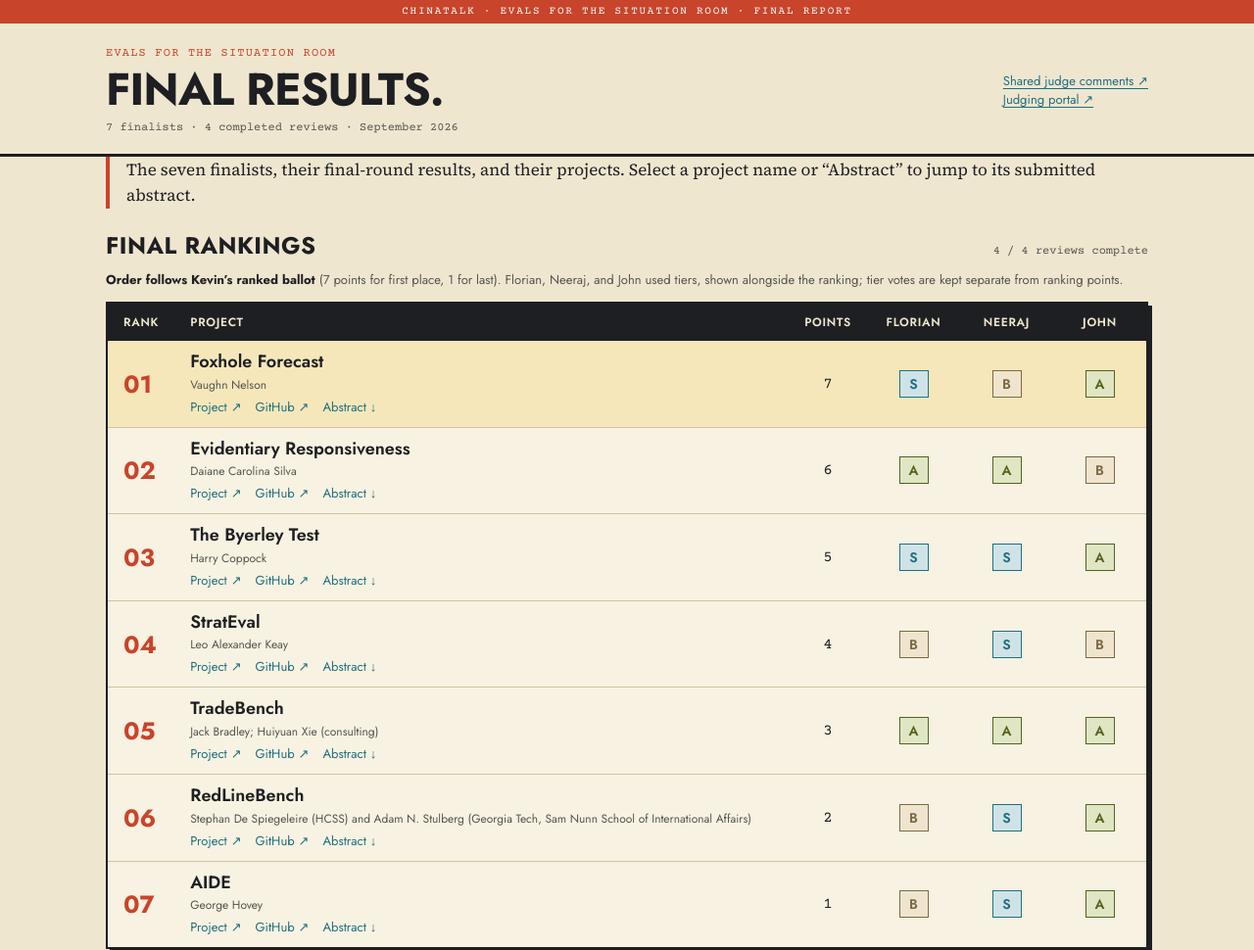
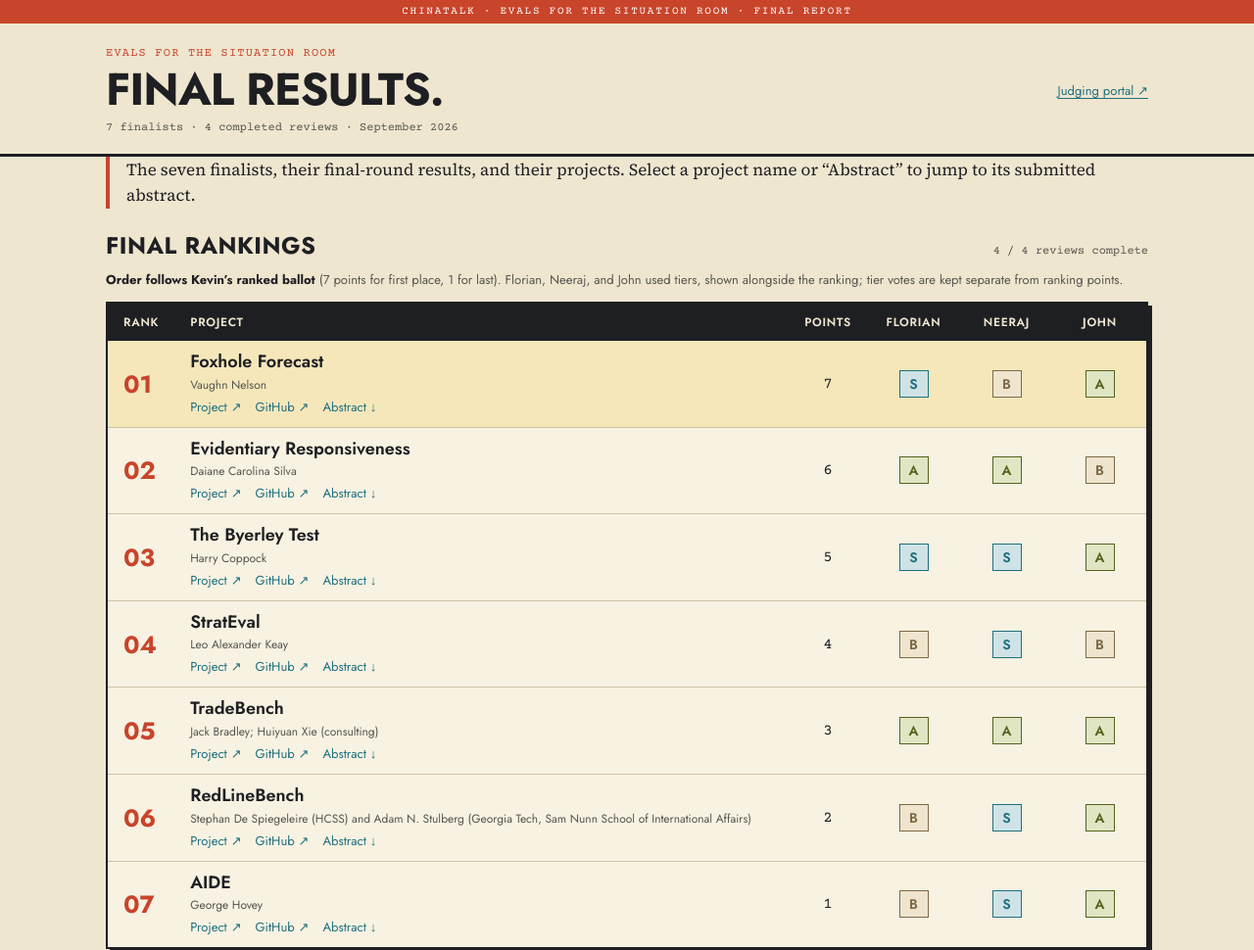
Before and after one commit to jorschneider/sitroom-sensecheck, a plain HTML site: page final/index.html in a window 1280 px wide. Shown: the top 970 px of the page at 98% size. Drawn offline with nearby package versions, Linux system fonts and the light colour scheme.

Commit message:
Remove unpublished shared-comments link from final report

```diff
--- a/final/index.html
+++ b/final/index.html
@@ -22,7 +22,7 @@ main{padding-top:22px;padding-bottom:24px}.summary{margin:0 0 20px;padding:0 0 0
 </head>
 <body>
 <div class="classification">ChinaTalk · Evals for the Situation Room · Final report</div>
-<header><div class="wrap"><div class="masthead"><div><p class="eyebrow">Evals for the Situation Room</p><h1>Final results.</h1><div class="meta">7 finalists · 4 completed reviews · September 2026</div></div><nav class="portal" aria-label="Related pages"><a href="../judges/comments/">Shared judge comments ↗</a><br><a href="../judges/">Judging portal ↗</a></nav></div></div></header>
+<header><div class="wrap"><div class="masthead"><div><p class="eyebrow">Evals for the Situation Room</p><h1>Final results.</h1><div class="meta">7 finalists · 4 completed reviews · September 2026</div></div><a class="portal" href="../judges/">Judging portal ↗</a></div></div></header>
 <main class="wrap">
 <p class="summary">The seven finalists, their final-round results, and their projects. Select a project name or “Abstract” to jump to its submitted abstract.</p>
 <section aria-labelledby="rankings-title"><div class="section-head"><h2 id="rankings-title">Final rankings</h2><span class="complete">4 / 4 reviews complete</span></div>
```
